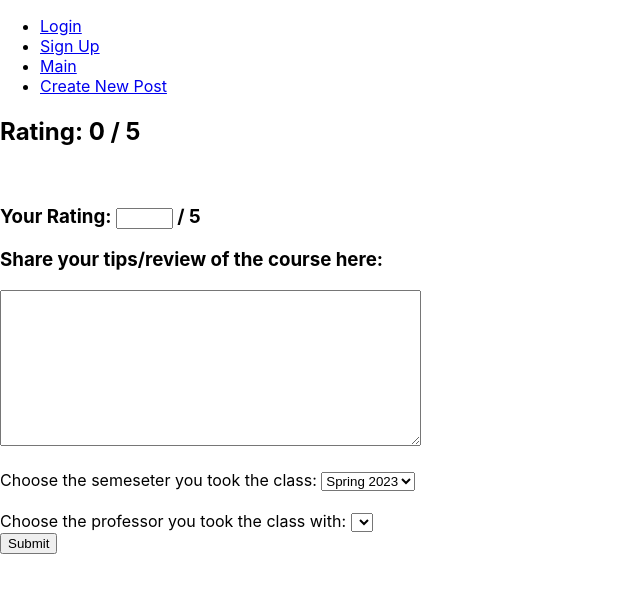
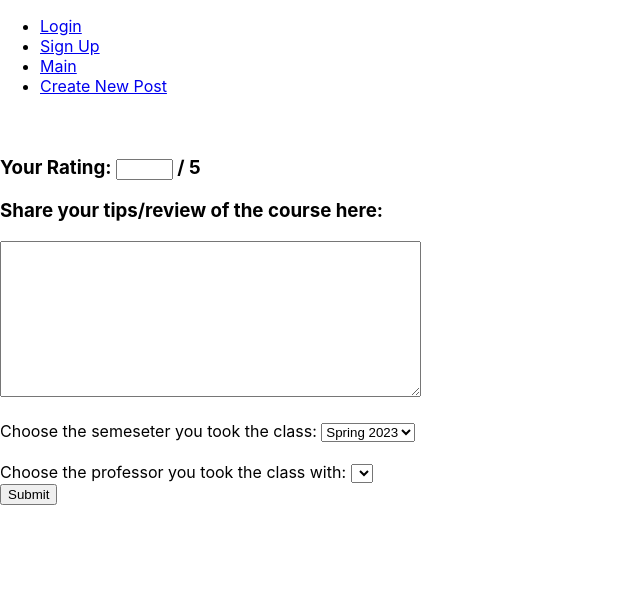
Before and after one commit to ethan-tam33/full-stack-final-project, a React (Create React App) app in the folder finalproject/frontend/: page /class in a window 1280 px wide. Shown: the top 592 px of the page, without its empty margins (0-640 px from the left). Built offline with nearby package versions, Linux system fonts and the light colour scheme.

Commit message:
tried getData()

```diff
--- a/finalproject/frontend/src/components/Class.jsx
+++ b/finalproject/frontend/src/components/Class.jsx
@@ -6,9 +6,11 @@ import axios from 'axios'
 
 export default function Class() {
     const [className, setClassName] = useState('')
-    const [allPosts, setNewPost] = useState([]);
-    const [averageRating, setAverageRating] = useState(0);
-    const [numberOfRatings, setNumberOfRatings] = useState(0);
+    const [review, setReview] = useState('')
+    const [professor, setProfessor] = useState('')
+    const [rating, setRating] = useState(0)
+    const [semester, setSemester] = useState('')
+    // const [allPosts, setNewPost] = useState([]);
 
     const location = useLocation();
     // const [posts, setPosts] = useState('');
@@ -21,7 +23,7 @@ export default function Class() {
     // const [mySemester, setMySemester] = useState('');
 
     // const location = useLocation();
-    // const URL = "http://localhost:3030/course"
+    const URL = "http://localhost:3030/course/"
 
     useEffect(() => {
         //gets the class from the query paramater className={CS61A}
@@ -31,8 +33,8 @@ export default function Class() {
         setClassName(name);
     }, location.search)
 
-    const updatePosts = (post) => {
-        setNewPost([post, ...allPosts])
+    // const updatePosts = (post) => {
+    //     setNewPost([post, ...allPosts])
     // const sendPostData = () => {
     //     const thisBody = {
     //         "name": className,
@@ -49,7 +51,7 @@ export default function Class() {
     //         .then((res) => console.log(res))
     //         .catch((err) => console.log(err));
     //     console.log("poopy!", thisBody);
-    }
+    //}
 
     var profs = []
     var course = "";
@@ -73,27 +75,27 @@ export default function Class() {
         course = "Introduction to Fullstack Development"
     }
 
-    function updateAverageRating(newRating, numberOfRatings) {
-        // Calculate the new average rating by averaging the current rating and the new rating
-        const newAverageRating = (averageRating * numberOfRatings + newRating) / (numberOfRatings + 1);
+    // function updateAverageRating(newRating, numberOfRatings) {
+    //     // Calculate the new average rating by averaging the current rating and the new rating
+    //     const newAverageRating = (averageRating * numberOfRatings + newRating) / (numberOfRatings + 1);
 
-        // Update the average rating state variable with the new average rating
-        setAverageRating(newAverageRating);
+    //     // Update the average rating state variable with the new average rating
+    //     setAverageRating(newAverageRating);
 
-        // You can return the new average rating if needed
-        return newAverageRating;
-    }
+    //     // You can return the new average rating if needed
+    //     return newAverageRating;
+    // }
 
-    function handleAddRating(newRating) {
-        // Update the number of ratings
-        setNumberOfRatings(numberOfRatings + 1);
+    // function handleAddRating(newRating) {
+    //     // Update the number of ratings
+    //     setNumberOfRatings(numberOfRatings + 1);
 
-        // Update the average rating using the updateAverageRating function
-        const newAverageRating = updateAverageRating(newRating, numberOfRatings);
-        setAverageRating(newAverageRating);
-      }
+    //     // Update the average rating using the updateAverageRating function
+    //     const newAverageRating = updateAverageRating(newRating, numberOfRatings);
+    //     setAverageRating(newAverageRating);
+    //   }
 
-    const posts = allPosts.filter((post) => {return post.props.course === className})
+    // const posts = allPosts.filter((post) => {return post.props.course === className})
 
     // useEffect(() => {
     //     fetch('/comments/61a')
@@ -143,39 +145,51 @@ export default function Class() {
         }
     ] //to be replaced with axios endpoint
 
+    // create courses first
+
+
     function getData() {
         alert(1);
         // Get review
         var textarea = document.getElementById("review");
-        var review = textarea.value;
+        setReview(textarea.value)
 
         // Get prof
         var selectProf = document.getElementById("professor");
         var selectOptionProf = selectProf.options[selectProf.selectedIndex];
-        var prof = selectOptionProf.value;
+        setProfessor(selectOptionProf.value);
 
         // Get semester
         var selectSem = document.getElementById("semester");
         var selectOptionSem = selectSem.options[selectSem.selectedIndex];
-        var sem = selectOptionSem.value;
-
-        // Get username
-        // hm, how do we do this?
-        // var selectSem = document.getElementById("semester");
-        // var selectOptionSem = selectSem.options[selectSem.selectedIndex];
-        // var sem = selectOptionSem.value;
+        setSemester(selectOptionSem.value);
 
         // Get rating
         var selectRat = document.getElementById("rating");
         var selectOptionRat = selectRat.options[selectRat.selectedIndex];
-        //var rating = selectOptionRat.value;
+        setRating(selectOptionRat.value);
 
         // Do something with the data, like display it in an alert
         //var post = <Post course={className} rating={rating} username="Bob123" semester={sem} professor={prof} review={review}></Post>
         //updatePosts(post);
-        //handleAddRating(rating);
+
+        const totalData = {
+            review: review,
+            rating: rating,
+            semester: semester,
+            professor: professor,
+        }
+
+        axios.post(URL+'/newPost', totalData)
+            .then(response => {
+                console.log(response.data);
+            })
+            .catch(error => {
+                console.error(error);
+            });
 
       }
+
     return (
 
         <div id="container">
@@ -185,7 +199,7 @@ export default function Class() {
 
 
             {/* need to calculate rating to update average rating of class each time*/}
-            <h2>Rating: {averageRating} / 5</h2>
+            {/* <h2>Rating: {averageRating} / 5</h2> */}
 
             <br></br>
 
@@ -227,9 +241,9 @@ export default function Class() {
 
             {/* we need to iterate over the posts array here to show them as it gets updated*/}
 
-            {posts}
-            {/*<Post rating="5" username="Bob123" semester="Fall 2022" professor="Denero" review="I loved this class!"></Post> */}
-            {/* <Post rating="2" username="Tara321" semester="Spring 2021" professor="Denero" review="I hated this class!" ></Post> */}
+            {/* {posts} */}
+            {/*<Post rating="5" semester="Fall 2022" professor="Denero" review="I loved this class!"></Post> */}
+            {/* <Post rating="2" semester="Spring 2021" professor="Denero" review="I hated this class!" ></Post> */}
 
             {/*I imagine we do something like:
                 - get request -> axios.get("/courses")
--- a/finalproject/frontend/src/components/main.js
+++ b/finalproject/frontend/src/components/main.js
@@ -9,6 +9,7 @@ const Main = () => {
   // const [option, setOption] = useState('');
 
   const classData = ["CS61A", "CS61B", "CS70", "EECS16A", "EECS16B", "CS198-99"]
+  const URL = 'http://localhost:3030/course/';
 
   // function siteRedirect() {
   //   var selectbox = document.getElementById("select-id");
@@ -20,11 +21,12 @@ const Main = () => {
     for (const myClass of classData) {
         const myBody = {
             "id": myCounter,
-            "name": myClass,
-            "stars": 0,
+            "courseName": myClass,
+            // maybe we can just delete overall rating of a course
+            "rating": 0,
         }
         console.log(myBody);
-        axios.post("http://localhost:3030/course/newCourse", myBody)
+        axios.post(URL + "newCourse", myBody)
             .then((res) => console.log(res))
             .catch((err) => console.log(err));
         myCounter += 1;
@@ -48,6 +50,7 @@ const Main = () => {
         <option value="CS198-99">CS198-99</option>
       </select> */}
       {classData.map(className => {return (<button className={styles.classButton}><Link to={"/Class?className=" + className}>{className}</Link></button>)})}
+      {createCourses()}
     </div>
 
   {/* <button onclick="siteRedirect()">Go</button> */}
```
Also changed, not shown: 2 other files (tests, documents, lock files or other folders).
